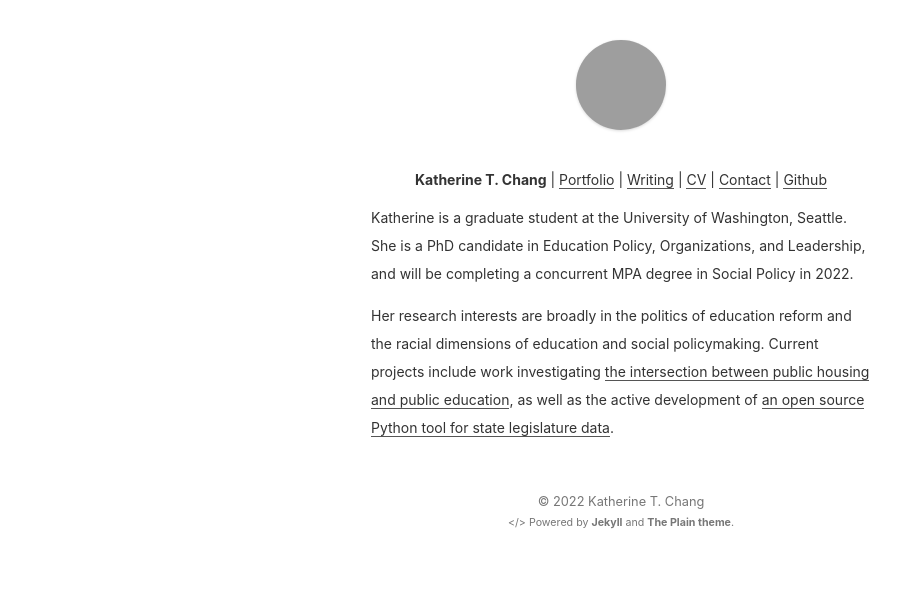
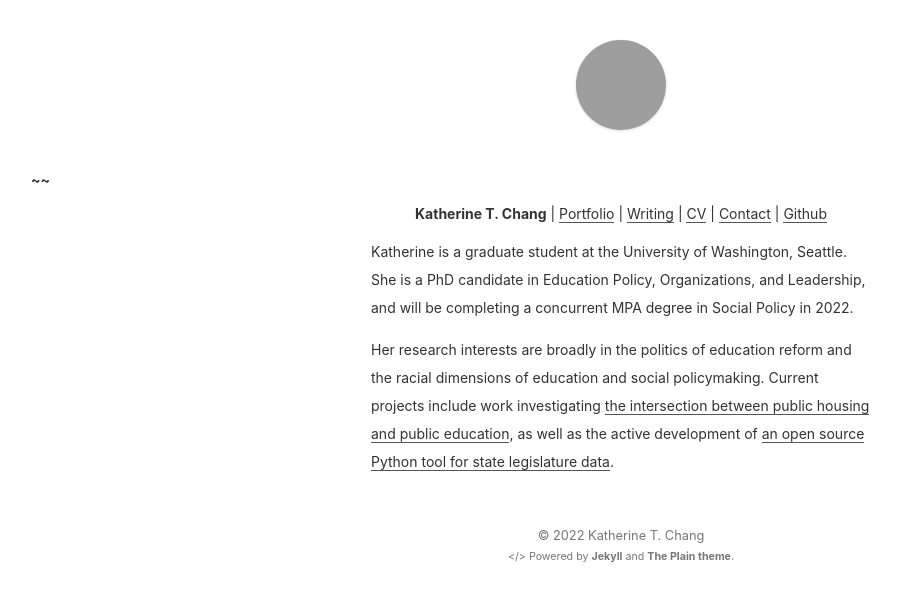
Before and after one commit to ka-chang/ka-chang.github.io, a Jekyll site: the page built from index.html, in a window 1280 px wide, cut to the strip 0-602 px from the top of the page. Shown: the whole strip, without its empty margins (19-919 px from the left). Built offline with Jekyll 4.4.1, drawn with Linux system fonts in a browser that asks for light colours; grey boxes are pictures that could not be loaded.

Commit message:
Update header.html

```diff
--- a/_includes/header.html
+++ b/_includes/header.html
@@ -13,6 +13,13 @@
 	</a>
 	<span class="logo-prompt code">{{ prompt }}</span>
 </aside>
+
+{% if page.url == '/contact' %}
+<b> ** </b>
+{% else %}
+<b> ~~ </b>
+{% endif %}
+
 <p>
 	<div align="center">
 		<b>Katherine T. Chang</b> |
```
